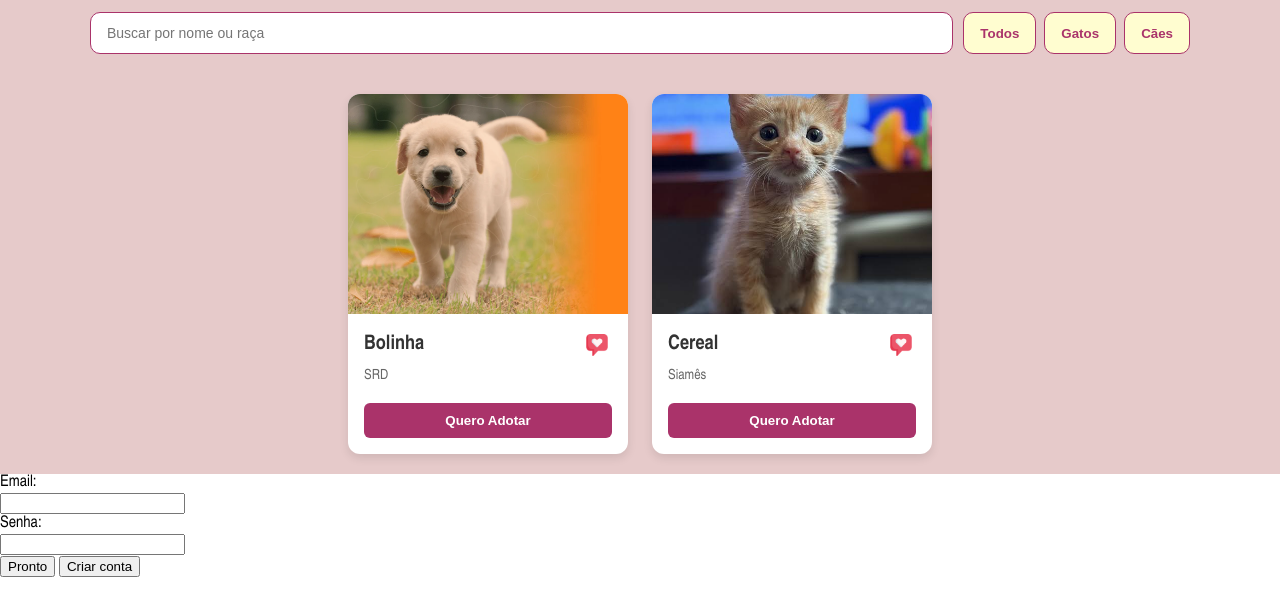
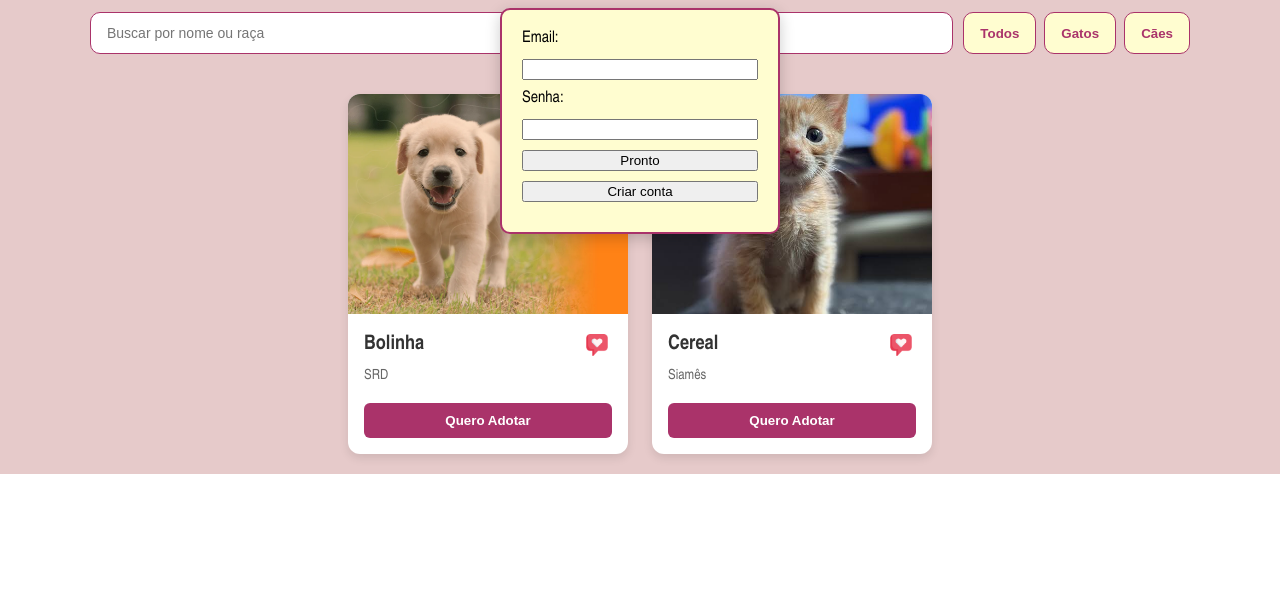
Before and after one commit to joaolucascunhadef-dotcom/Ado-ao-de-animais-, a plain HTML site: page index.html in a window 1280 px wide. Both pictures are taken after a click on the button "Login". Shown: the part 279-894 px from the top of the page. After the commit the page ends 800 px from the top, so only its background shows below. Drawn offline with Linux system fonts and the light colour scheme.

Commit message:
Enhance .fazerLogin styles for better UX
Updated the .fazerLogin class styles for improved layout and appearance.

```diff
--- a/index.html
+++ b/index.html
@@ -256,13 +256,26 @@
             width: 22px;
         }
 
-        .fazerLogin{
-            height: 150px;
-            width: 150px;
-            background-color:  #FFFDD0:
-            display: none;
+       .fazerLogin {
+    width: 280px;
+    background-color: #FFFDD0;
+    border: 2px solid #AA336A;
+    border-radius: 10px;
+    padding: 20px;
+    display: none;
+    position: fixed;
+    top: 50%;
+    left: 50%;
+    transform: translate(-50%, -50%);
+    box-shadow: 0 4px 15px rgba(0,0,0,0.2);
+    z-index: 1000;
+}
 
-        }
+.fazerLogin label, .fazerLogin input, .fazerLogin button {
+    display: block;
+    width: 100%;
+    margin-bottom: 10px;
+}
 
         /* --- Responsividade --- */
         @media (max-width: 600px) {
```
